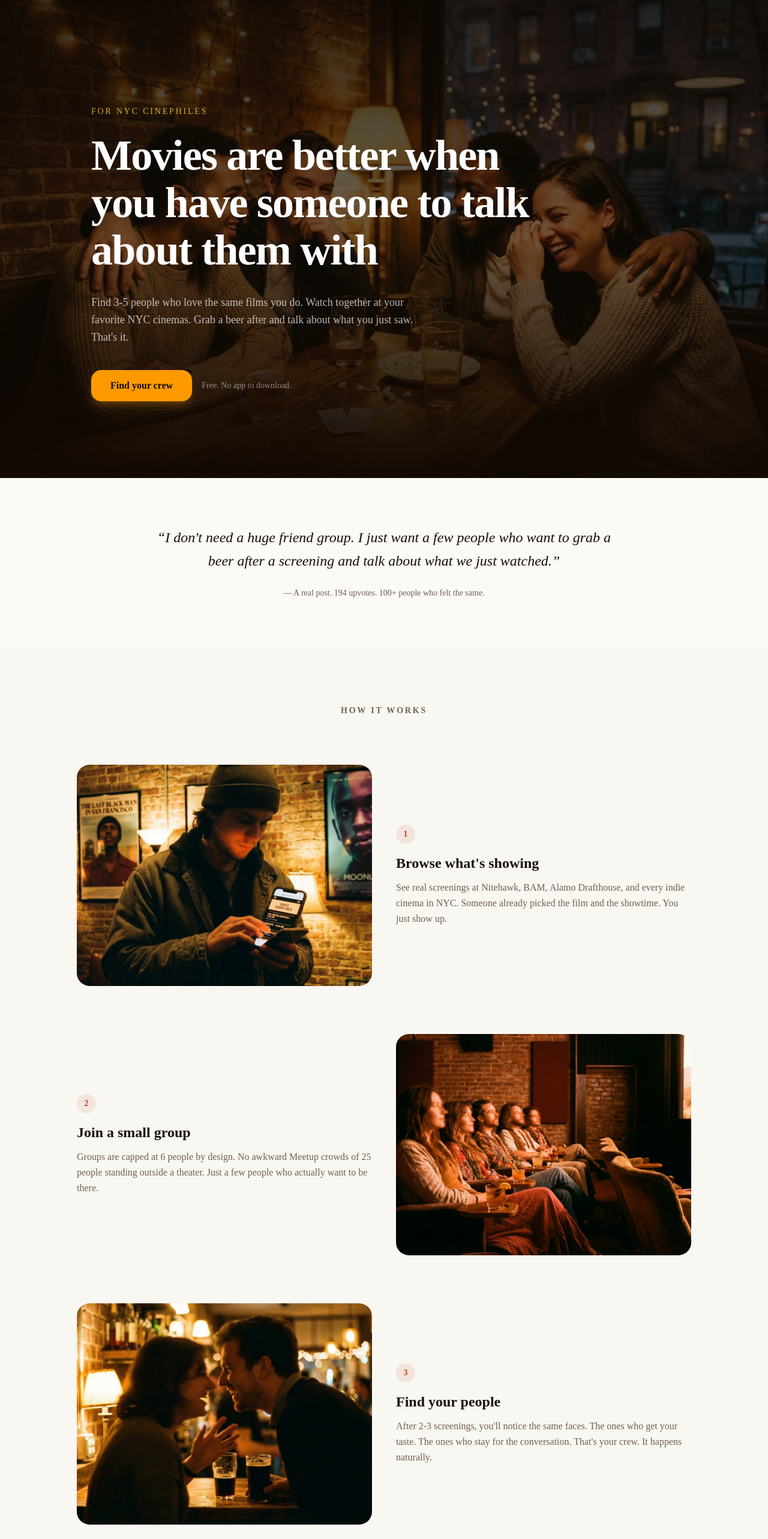
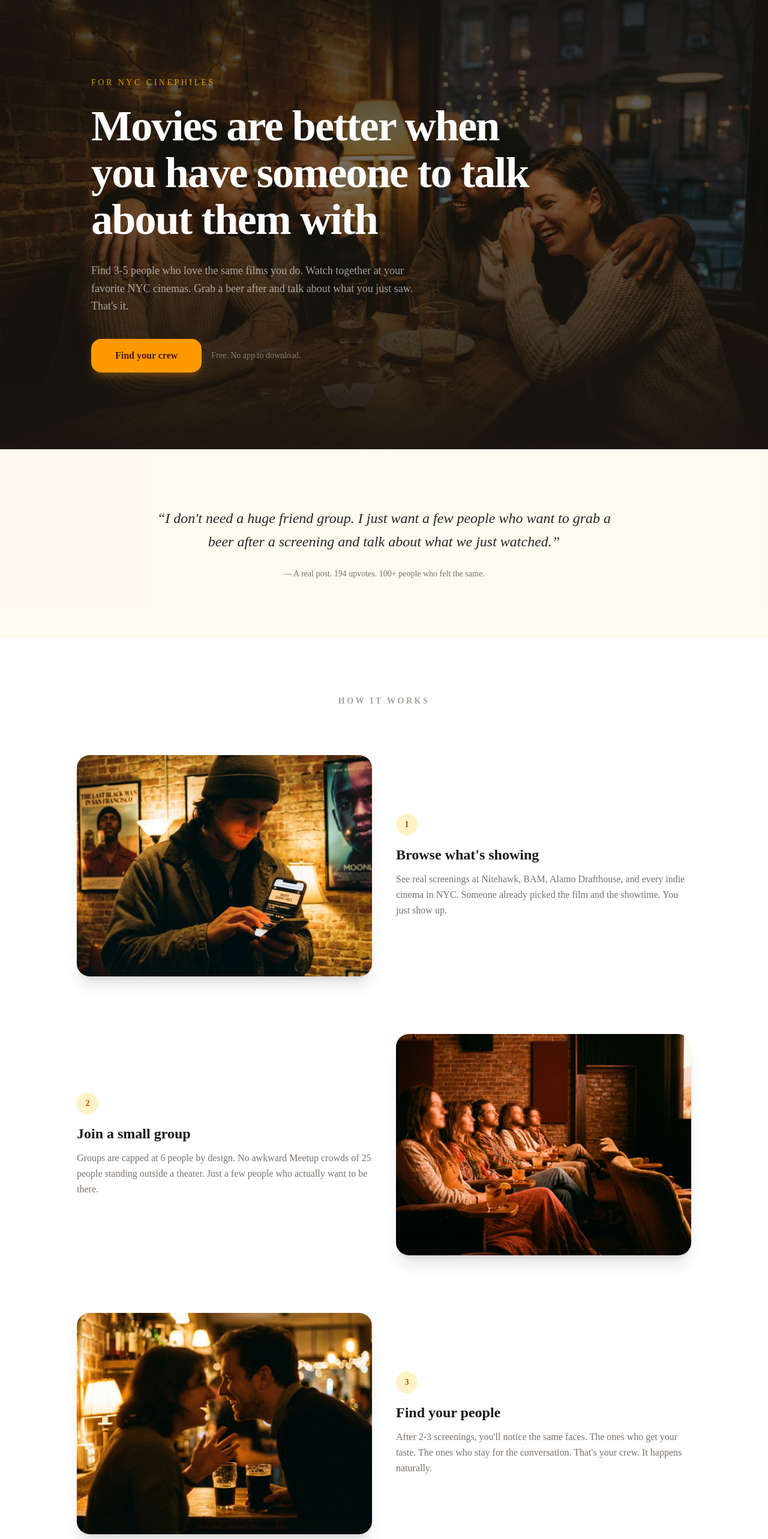
Before and after one commit to sderosiaux/movie-club, a Next.js app: page / in a window 1280 px wide. Shown: the top 2566 px of the page at 60% size. Built offline with nearby package versions, Linux system fonts and the light colour scheme.

Commit message:
fix: use standard Tailwind classes instead of broken oklch arbitrary values

```diff
--- a/src/app/(app)/crews/page.tsx
+++ b/src/app/(app)/crews/page.tsx
@@ -187,7 +187,7 @@ export default async function CrewsPage() {
           </p>
           <Link
             href="/screenings"
-            className="mt-6 inline-flex h-11 items-center gap-2 rounded-xl bg-amber-500 px-6 text-sm font-semibold text-[oklch(0.15_0.02_60)] shadow-md shadow-amber-500/20 hover:bg-amber-400 transition-all"
+            className="mt-6 inline-flex h-11 items-center gap-2 rounded-xl bg-amber-500 px-6 text-sm font-semibold text-amber-950 shadow-md shadow-amber-500/20 hover:bg-amber-400 transition-all"
           >
             Browse screenings
           </Link>
--- a/src/app/(app)/screenings/page.tsx
+++ b/src/app/(app)/screenings/page.tsx
@@ -190,7 +190,7 @@ export default async function ScreeningsPage({
           </p>
           <Button
             render={<Link href="/screenings/new" />}
-            className="mt-6 h-11 px-6 bg-amber-500 text-[oklch(0.15_0.02_60)] hover:bg-amber-400 font-semibold shadow-md shadow-amber-500/20"
+            className="mt-6 h-11 px-6 bg-amber-500 text-amber-950 hover:bg-amber-400 font-semibold shadow-md shadow-amber-500/20"
           >
             <PlusIcon className="size-4" />
             Propose a screening
--- a/src/app/(public)/page.tsx
+++ b/src/app/(public)/page.tsx
@@ -4,28 +4,35 @@ import Image from "next/image";
 export default function Home() {
   return (
     <div className="flex min-h-screen flex-col">
-      {/* Hero — full bleed with image */}
-      <section className="relative overflow-hidden bg-[oklch(0.15_0.02_60)]">
-        {/* Background image with overlay */}
+      {/* Hero — full bleed dark cinema */}
+      <section className="relative min-h-[90vh] flex items-end bg-cinema-dark overflow-hidden">
+        {/* Background image */}
         <div className="absolute inset-0">
           <Image
             src="/images/hero-friends.png"
-            alt=""
+            alt="Friends laughing together at a Brooklyn bar after a movie"
             fill
             className="object-cover opacity-40"
             priority
+            sizes="100vw"
           />
-          <div className="absolute inset-0 bg-gradient-to-b from-[oklch(0.15_0.02_60)]/60 via-transparent to-[oklch(0.15_0.02_60)]" />
+          {/* Gradient overlay */}
+          <div
+            className="absolute inset-0"
+            style={{
+              background: "linear-gradient(to bottom, rgba(26,21,16,0.6) 0%, transparent 40%, rgba(26,21,16,0.95) 100%)",
+            }}
+          />
         </div>
 
-        <div className="relative mx-auto max-w-5xl px-6 pb-24 pt-32 sm:pb-32 sm:pt-44">
-          <p className="text-sm font-medium uppercase tracking-[0.2em] text-amber-300/80">
+        <div className="relative mx-auto w-full max-w-5xl px-6 pb-24 pt-32 sm:pb-32">
+          <p className="text-sm font-medium uppercase tracking-[0.25em] text-amber-400/80">
             For NYC cinephiles
           </p>
-          <h1 className="mt-6 max-w-3xl text-4xl font-bold leading-[1.1] tracking-tight text-white sm:text-6xl lg:text-7xl">
+          <h1 className="mt-6 max-w-3xl text-4xl font-bold leading-[1.08] tracking-tight text-white sm:text-6xl lg:text-7xl">
             Movies are better when you have someone to talk about them with
           </h1>
-          <p className="mt-8 max-w-xl text-lg leading-relaxed text-white/70">
+          <p className="mt-8 max-w-xl text-lg leading-relaxed text-white/60">
             Find 3-5 people who love the same films you do. Watch together at
             your favorite NYC cinemas. Grab a beer after and talk about what
             you just saw. That&apos;s it.
@@ -33,56 +40,57 @@ export default function Home() {
           <div className="mt-10 flex flex-col gap-4 sm:flex-row sm:items-center">
             <Link
               href="/login"
-              className="inline-flex h-13 items-center justify-center rounded-xl bg-amber-500 px-8 text-base font-semibold text-[oklch(0.15_0.02_60)] shadow-lg shadow-amber-500/25 transition-all hover:bg-amber-400 hover:shadow-xl hover:shadow-amber-500/30 hover:-translate-y-0.5"
+              className="inline-flex h-14 items-center justify-center rounded-xl bg-amber-500 px-10 text-base font-semibold text-amber-950 transition-all hover:bg-amber-400 shadow-lg shadow-amber-500/25 hover:shadow-xl hover:shadow-amber-500/30 hover:-translate-y-0.5 active:translate-y-0"
             >
               Find your crew
             </Link>
-            <span className="text-sm text-white/50">
+            <span className="text-sm text-white/40">
               Free. No app to download.
             </span>
           </div>
         </div>
       </section>
 
-      {/* Social proof — the emotional hook */}
-      <section className="bg-background px-6 py-20">
+      {/* Social proof — emotional quote */}
+      <section className="px-6 py-24 bg-amber-50/50">
         <div className="mx-auto max-w-3xl text-center">
-          <blockquote className="text-xl font-medium italic leading-relaxed text-foreground sm:text-2xl">
+          <blockquote className="text-xl font-medium italic leading-relaxed text-stone-800 sm:text-2xl">
             &ldquo;I don&apos;t need a huge friend group. I just want a few
             people who want to grab a beer after a screening and talk about
             what we just watched.&rdquo;
           </blockquote>
-          <p className="mt-6 text-sm text-muted-foreground">
+          <p className="mt-6 text-sm text-stone-500">
             &mdash; A real post. 194 upvotes. 100+ people who felt the same.
           </p>
         </div>
       </section>
 
-      {/* How it works — with images */}
-      <section className="bg-muted/30 px-6 py-24">
+      {/* How it works — alternating image + text */}
+      <section className="px-6 py-24 bg-white">
         <div className="mx-auto max-w-5xl">
-          <h2 className="text-center text-sm font-semibold uppercase tracking-[0.2em] text-muted-foreground">
+          <h2 className="text-center text-sm font-semibold uppercase tracking-[0.25em] text-stone-400">
             How it works
           </h2>
 
           {/* Step 1 */}
           <div className="mt-20 grid items-center gap-10 md:grid-cols-2">
-            <div className="relative aspect-[4/3] overflow-hidden rounded-2xl">
+            <div className="relative aspect-[4/3] w-full overflow-hidden rounded-2xl shadow-xl">
               <Image
                 src="/images/step-browse.png"
                 alt="Browsing movie screenings"
                 fill
                 className="object-cover"
+                sizes="(max-width: 768px) 100vw, 50vw"
               />
             </div>
             <div>
-              <span className="inline-flex h-8 w-8 items-center justify-center rounded-full bg-primary/10 text-sm font-bold text-primary">
+              <span className="inline-flex h-9 w-9 items-center justify-center rounded-full bg-amber-100 text-sm font-bold text-amber-700">
                 1
               </span>
-              <h3 className="mt-4 text-2xl font-bold text-foreground">
+              <h3 className="mt-4 text-2xl font-bold text-stone-900">
                 Browse what&apos;s showing
               </h3>
-              <p className="mt-3 text-base leading-relaxed text-muted-foreground">
+              <p className="mt-3 text-base leading-relaxed text-stone-500">
                 See real screenings at Nitehawk, BAM, Alamo Drafthouse, and
                 every indie cinema in NYC. Someone already picked the film
                 and the showtime. You just show up.
@@ -91,48 +99,50 @@ export default function Home() {
           </div>
 
           {/* Step 2 */}
-          <div className="mt-20 grid items-center gap-10 md:grid-cols-2">
+          <div className="mt-24 grid items-center gap-10 md:grid-cols-2">
             <div className="order-2 md:order-1">
-              <span className="inline-flex h-8 w-8 items-center justify-center rounded-full bg-primary/10 text-sm font-bold text-primary">
+              <span className="inline-flex h-9 w-9 items-center justify-center rounded-full bg-amber-100 text-sm font-bold text-amber-700">
                 2
               </span>
-              <h3 className="mt-4 text-2xl font-bold text-foreground">
+              <h3 className="mt-4 text-2xl font-bold text-stone-900">
                 Join a small group
               </h3>
-              <p className="mt-3 text-base leading-relaxed text-muted-foreground">
+              <p className="mt-3 text-base leading-relaxed text-stone-500">
                 Groups are capped at 6 people by design. No awkward Meetup
                 crowds of 25 people standing outside a theater. Just a few
                 people who actually want to be there.
               </p>
             </div>
-            <div className="relative order-1 aspect-[4/3] overflow-hidden rounded-2xl md:order-2">
+            <div className="relative order-1 aspect-[4/3] w-full overflow-hidden rounded-2xl shadow-xl md:order-2">
               <Image
                 src="/images/step-join.png"
                 alt="Small group at the movies"
                 fill
                 className="object-cover"
+                sizes="(max-width: 768px) 100vw, 50vw"
               />
             </div>
           </div>
 
           {/* Step 3 */}
-          <div className="mt-20 grid items-center gap-10 md:grid-cols-2">
-            <div className="relative aspect-[4/3] overflow-hidden rounded-2xl">
+          <div className="mt-24 grid items-center gap-10 md:grid-cols-2">
+            <div className="relative aspect-[4/3] w-full overflow-hidden rounded-2xl shadow-xl">
               <Image
                 src="/images/step-crew.png"
                 alt="Friends discussing a movie at a bar"
                 fill
                 className="object-cover"
+                sizes="(max-width: 768px) 100vw, 50vw"
               />
             </div>
             <div>
-              <span className="inline-flex h-8 w-8 items-center justify-center rounded-full bg-primary/10 text-sm font-bold text-primary">
+              <span className="inline-flex h-9 w-9 items-center justify-center rounded-full bg-amber-100 text-sm font-bold text-amber-700">
                 3
               </span>
-              <h3 className="mt-4 text-2xl font-bold text-foreground">
+              <h3 className="mt-4 text-2xl font-bold text-stone-900">
                 Find your people
               </h3>
-              <p className="mt-3 text-base leading-relaxed text-muted-foreground">
+              <p className="mt-3 text-base leading-relaxed text-stone-500">
                 After 2-3 screenings, you&apos;ll notice the same faces.
                 The ones who get your taste. The ones who stay for the
                 conversation. That&apos;s your crew. It happens naturally.
@@ -143,39 +153,40 @@ export default function Home() {
       </section>
 
       {/* Emotional CTA */}
-      <section className="relative overflow-hidden bg-[oklch(0.15_0.02_60)] px-6 py-28">
+      <section className="relative overflow-hidden bg-cinema-dark px-6 py-32">
         <div className="absolute inset-0">
           <Image
             src="/images/hero-friends.png"
             alt=""
             fill
-            className="object-cover opacity-20"
+            className="object-cover opacity-15"
+            sizes="100vw"
           />
         </div>
         <div className="relative mx-auto max-w-2xl text-center">
-          <h2 className="text-3xl font-bold text-white sm:text-4xl">
+          <h2 className="text-3xl font-bold text-white sm:text-4xl lg:text-5xl leading-tight">
             The movie is almost secondary sometimes
           </h2>
-          <p className="mt-6 text-lg leading-relaxed text-white/70">
+          <p className="mt-8 text-lg leading-relaxed text-white/60">
             It&apos;s the conversation after that matters. The debate over
             whether the ending worked. The recommendation you never would have
             found on your own. The regulars who become friends.
           </p>
           <Link
             href="/login"
-            className="mt-10 inline-flex h-13 items-center justify-center rounded-xl bg-amber-500 px-8 text-base font-semibold text-[oklch(0.15_0.02_60)] shadow-lg shadow-amber-500/25 transition-all hover:bg-amber-400 hover:shadow-xl hover:shadow-amber-500/30 hover:-translate-y-0.5"
+            className="mt-10 inline-flex h-14 items-center justify-center rounded-xl bg-amber-500 px-10 text-base font-semibold text-amber-950 shadow-lg shadow-amber-500/25 transition-all hover:bg-amber-400 hover:shadow-xl hover:shadow-amber-500/30 hover:-translate-y-0.5 active:translate-y-0"
           >
             Join Movie Club
           </Link>
-          <p className="mt-4 text-sm text-white/40">
+          <p className="mt-5 text-sm text-white/30">
             Brooklyn, Manhattan, Queens. More neighborhoods coming.
           </p>
         </div>
       </section>
 
       {/* Footer */}
-      <footer className="bg-[oklch(0.12_0.02_60)] px-6 py-8">
-        <p className="text-center text-sm text-white/30">
+      <footer className="bg-cinema-darker px-6 py-10">
+        <p className="text-center text-sm text-white/25">
           Movie Club &mdash; NYC
         </p>
       </footer>
--- a/src/app/globals.css
+++ b/src/app/globals.css
@@ -132,3 +132,12 @@
 .safe-bottom {
   padding-bottom: env(safe-area-inset-bottom, 0px);
 }
+
+/* Cinema theme custom colors */
+.bg-cinema-dark { background-color: #1a1510; }
+.bg-cinema-darker { background-color: #12100c; }
+.text-cinema-amber { color: #f59e0b; }
+.bg-cinema-amber { background-color: #f59e0b; }
+.bg-cinema-amber-hover:hover { background-color: #fbbf24; }
+.shadow-cinema-amber { box-shadow: 0 10px 25px -5px rgba(245, 158, 11, 0.25); }
+.border-cinema-amber { border-color: rgba(245, 158, 11, 0.3); }
--- a/src/components/nav/header.tsx
+++ b/src/components/nav/header.tsx
@@ -45,11 +45,11 @@ export function Header() {
     : "?";
 
   return (
-    <header className="sticky top-0 z-40 border-b border-amber-200/30 bg-background/90 backdrop-blur-md">
+    <header className="sticky top-0 z-40 border-b border-stone-200 bg-white/90 backdrop-blur-md">
       <div className="mx-auto flex h-14 max-w-3xl items-center justify-between px-4">
         <Link
           href="/screenings"
-          className="text-lg font-bold tracking-tight text-foreground"
+          className="text-lg font-bold tracking-tight text-stone-900"
         >
           <span className="text-amber-600">Movie</span> Club
         </Link>
```
Also changed, not shown: src/app/(public)/login/page.tsx (+8 -4 lines), src/components/auth/login-form.tsx (+8 -9 lines).
